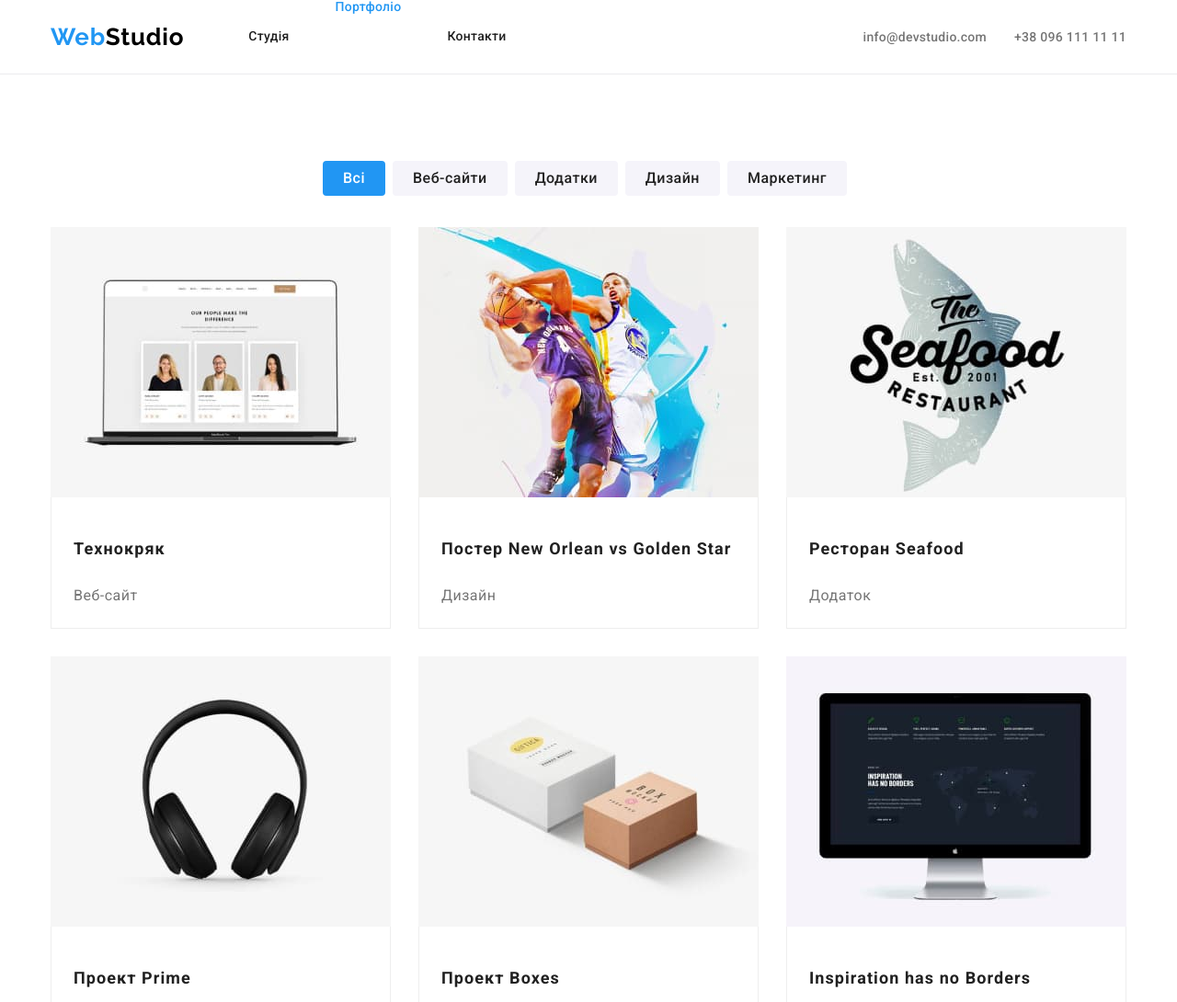
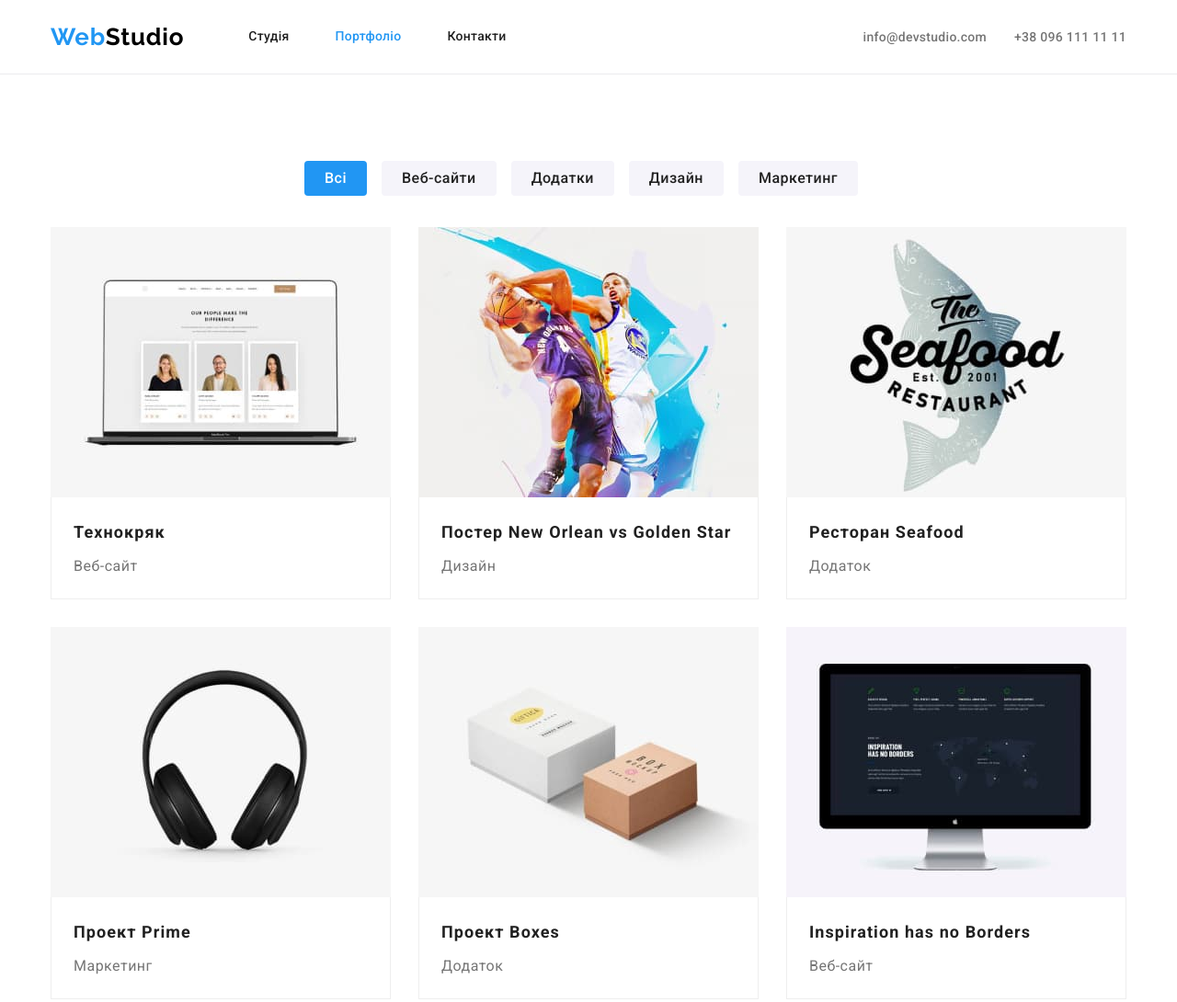
Before and after one commit to uhliarsolomiia/goit-markup-hw-03, a plain HTML site: page portfolio.html in a window 1280 px wide. Shown: the top 1090 px of the page at 92% size. Drawn offline with nearby package versions, Linux system fonts and the light colour scheme.

Commit message:
доробка5

```diff
--- a/css/styles.css
+++ b/css/styles.css
@@ -444,6 +444,9 @@ footer {
 .nav-portfolio {
   color: var(--accent);
   text-decoration: none;
+  display: flex;
+  padding-top: 32px;
+  padding-bottom: 32px;
 }
 
 .nav-portfolio:hover,
@@ -481,6 +484,7 @@ footer {
   color: var(--title-text-color);
   cursor: pointer;
   margin-left: auto;
+  margin-right: 8px;
   display: inline-block;
   border-radius: 4px;
   border: none;
@@ -534,6 +538,8 @@ footer {
   letter-spacing: 0.06em;
   color: var(--title-text-color);
   text-decoration: none;
+  margin-top: 0;
+  margin-bottom: 4px;
 }
 
 .galery-text {
```
